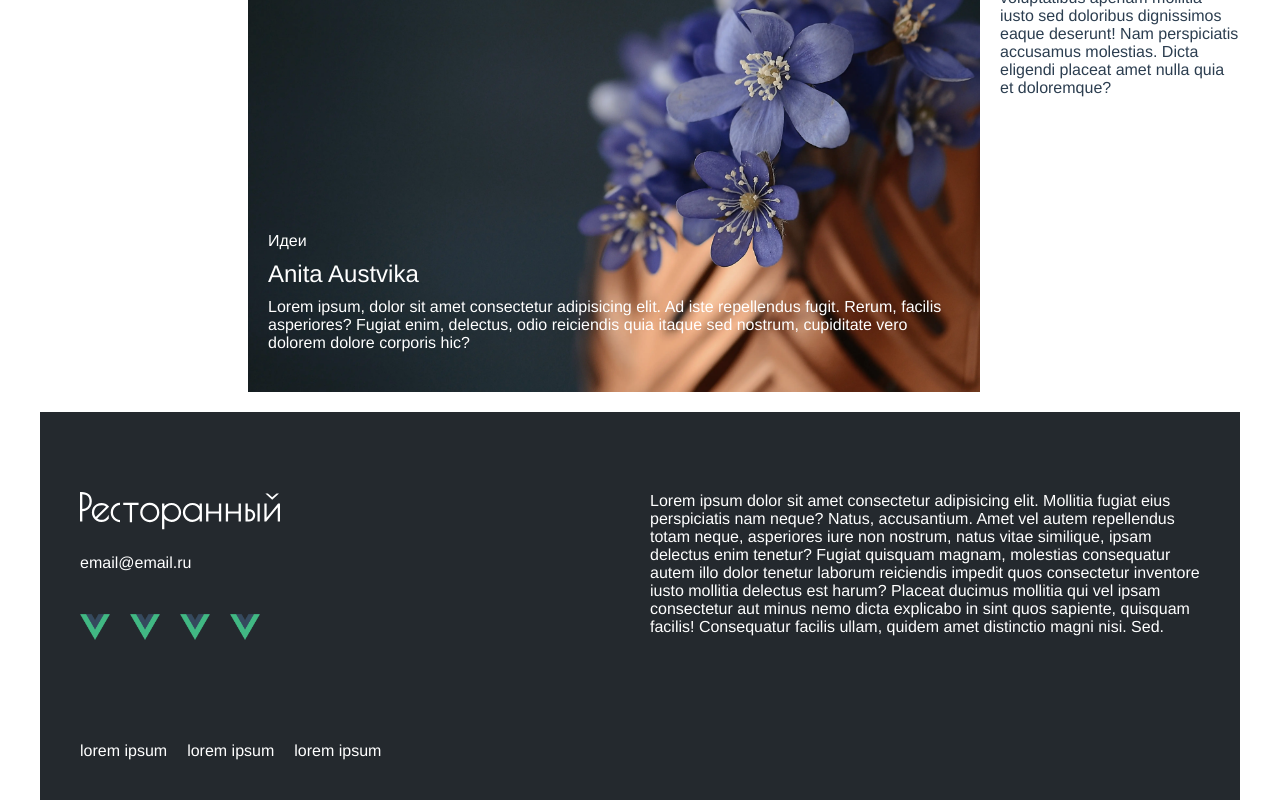
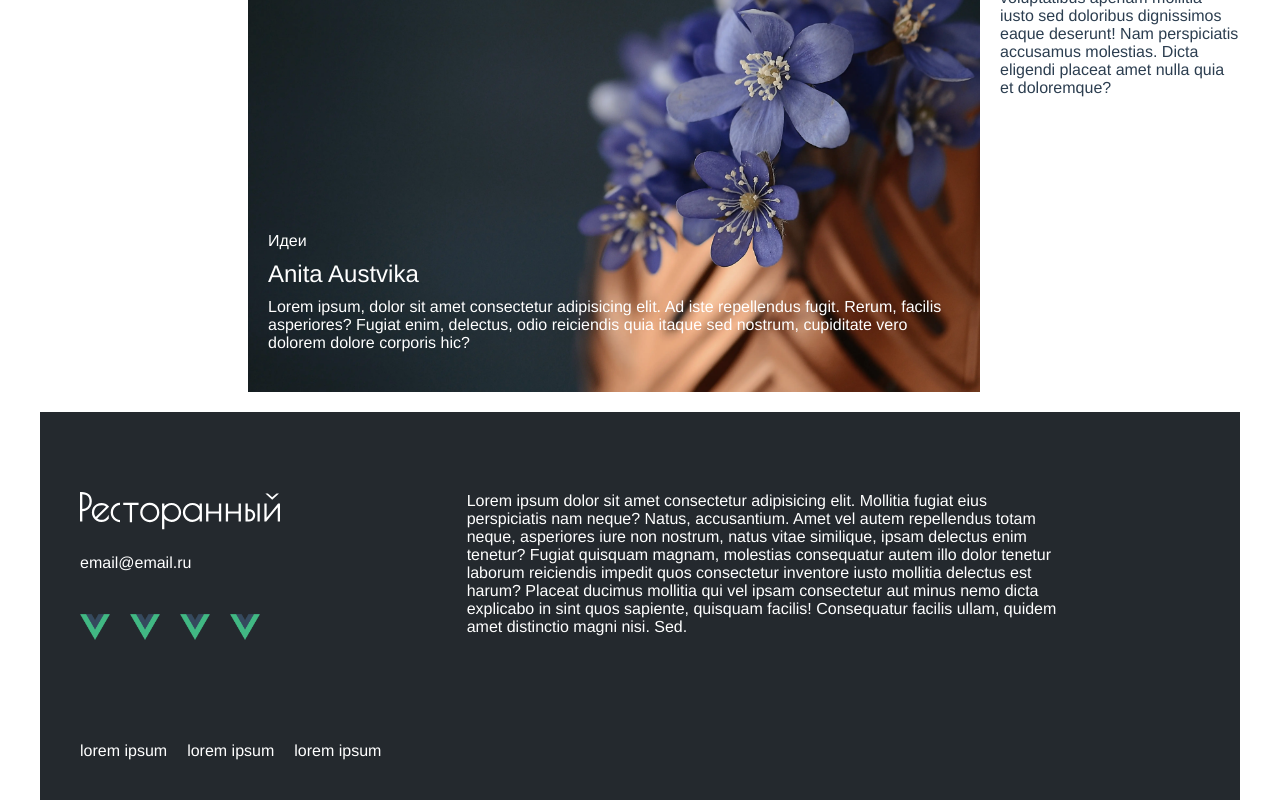
Before and after one commit to oreshkindev/restresource.ru, a Vue app: page / in a window 1280 px wide. Shown: the part 1406-2206 px from the top of the page. Built offline with nearby package versions, Linux system fonts and the light colour scheme.

Commit message:
refactoring

```diff
--- a/src/App.vue
+++ b/src/App.vue
@@ -278,8 +278,8 @@
 }
 
 aside {
+  display: flex;
   flex: 0 1 20%;
-  display: flex;
   flex-direction: column;
   gap: 20px;
 }
@@ -292,14 +292,20 @@
 
   div {
     display: grid;
-    grid-template-columns: repeat(auto-fit, minmax(200px, 1fr));
+    grid-template-columns: 1fr 2fr;
     gap: 20px;
 
-    span {
-      a {
-        display: block;
-        margin: 20px 0;
-      }
+    a {
+      display: block;
+      margin: 20px 0;
+    }
+
+    p {
+      max-width: 600px;
+    }
+
+    @media only screen and (max-width: 720px) {
+      grid-template-columns: 1fr;
     }
   }
 
--- a/src/components/PostCard.vue
+++ b/src/components/PostCard.vue
@@ -40,8 +40,8 @@
     color: #ffffff;
     display: grid;
     padding: 40px 20px;
+    min-height: 600px;
     place-content: end;
-    min-height: 600px;
   }
 
   picture {
@@ -55,8 +55,8 @@
     margin: 10px 0;
 
     span {
+      display: block;
       font-size: initial;
-      display: block;
       margin: 10px 0;
     }
   }
--- a/src/views/HomeView.vue
+++ b/src/views/HomeView.vue
@@ -73,12 +73,12 @@
 .container {
   display: flex;
   flex-wrap: wrap;
+  flex: 1;
   gap: 20px;
-  flex: 1;
 
   &__news {
+    display: flex;
     flex: 0 1 20%;
-    display: flex;
     flex-direction: column;
     gap: 20px;
     // padding: 0 40px;
@@ -86,9 +86,9 @@
 
   &__content {
     align-content: flex-start;
+    display: flex;
     flex: 1;
     flex-grow: 1;
-    display: flex;
     flex-wrap: wrap;
     gap: 20px;
 
```
